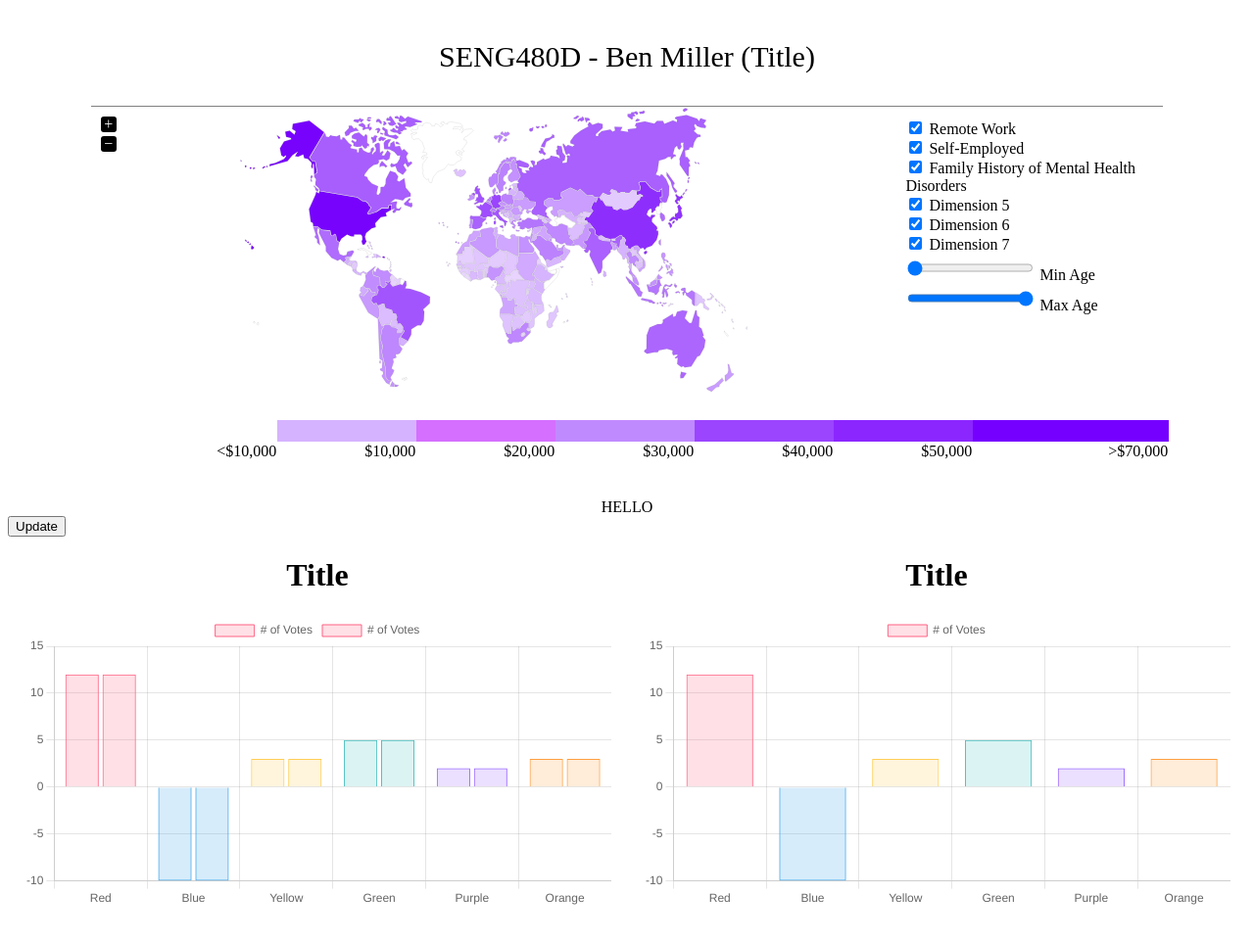
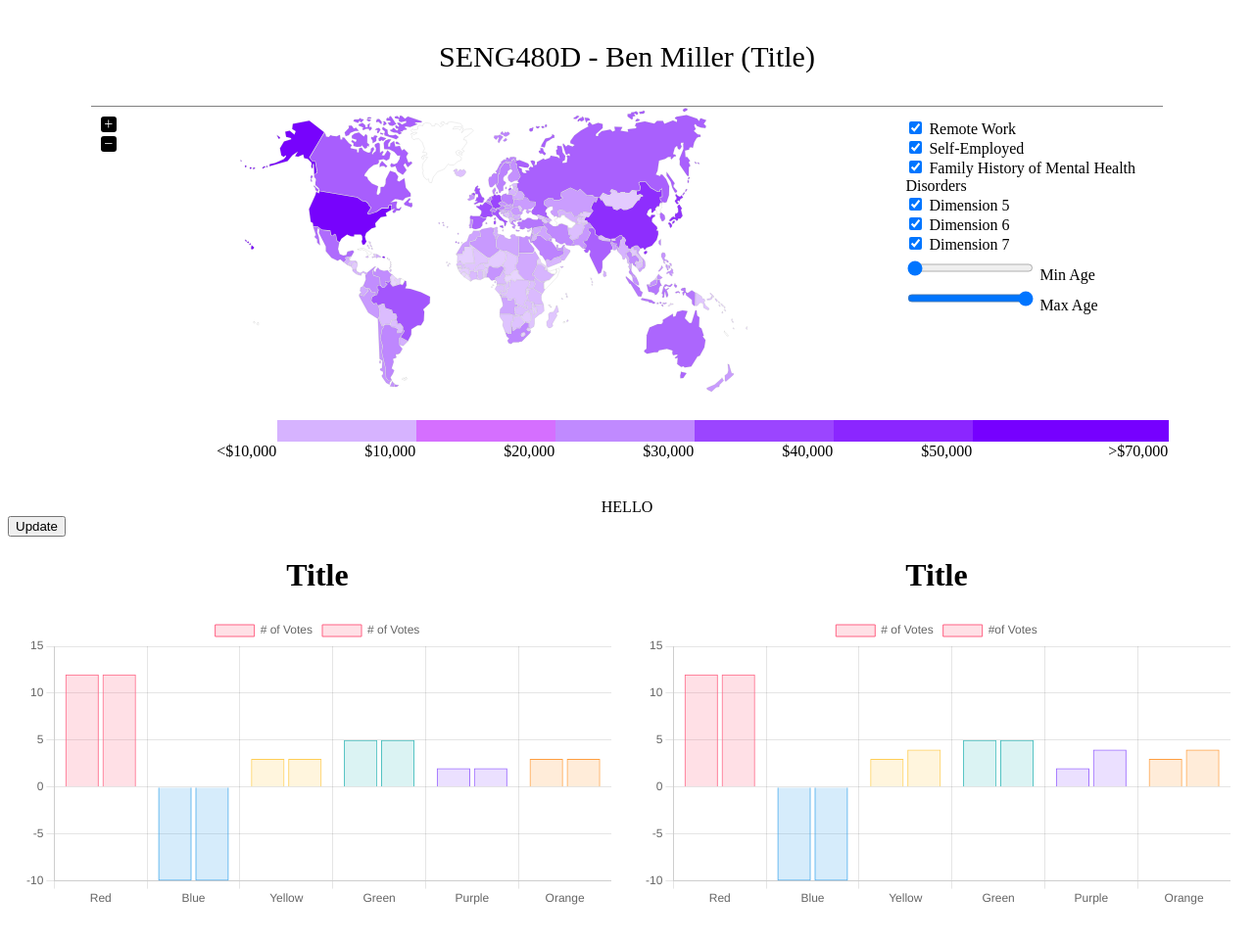
Before and after one commit to benamiller/workplace_visualized, a website: page world.html in a window 1280 px wide. Shown: the top 962 px of the page at 98% size. Drawn offline with nearby package versions, Linux system fonts and the light colour scheme; no server answers.

Commit message:
Added filtering options

```diff
--- a/world.html
+++ b/world.html
@@ -34,11 +34,9 @@
                 let sumAges = 0;
                 let newData = data.filter(item => item.Gender == "Male");
                 for (let i = 0; i < newData.length; i++) {
-                            console.log(newData[i].Age);
                     sumAges += parseInt(newData[i].Age);
                 }
                 console.log(sumAges);
-                console.log(sumAges/newData.length);
         }
 
 
@@ -109,12 +107,29 @@
 
 
     <script>
-        let data = [12, -10, 3, 5, 2, 4];
+        function getData() {
+          const remote = document.getElementById('remote').checked;
+          console.log(remote);
+          const selfEmployed = document.getElementById('self_employed').checked;
+          console.log(selfEmployed);
+          const familyHistory = document.getElementById('family_history').checked;
+          console.log(familyHistory);
+        }
+
+        let data = [12, 10, 3, 5, 2, 4];
+        let data2 = [-5, -4, -5, -8, -2, -1, -4];
         function update() {
-            data = [5, 4, 5, 8, 2, -1, 4];
+            data = [5, 4, 5, 8, 2, 1, 4];
+
             myChart.data.datasets[0].data = data;
+            myChart.data.datasets[1].data = data2;
             myChart.update();
             console.log(data);
+
+            myChart2.data.datasets[0].data = data;
+            myChart2.data.datasets[1].data = data2;
+            myChart2.update();
+            getData();
         }
 
       const ctx = document.getElementById('myChart').getContext('2d');
@@ -207,7 +222,29 @@
                       'rgba(255, 159, 64, 1)'
                   ],
                   borderWidth: 1
-              }]
+              },
+              {
+                label: '#of Votes',
+                data: [12, -10, 4, 5, 4, 4],
+                backgroundColor: [
+                      'rgba(255, 99, 132, 0.2)',
+                      'rgba(54, 162, 235, 0.2)',
+                      'rgba(255, 206, 86, 0.2)',
+                      'rgba(75, 192, 192, 0.2)',
+                      'rgba(153, 102, 255, 0.2)',
+                      'rgba(255, 159, 64, 0.2)',
+                ],
+                borderColor: [
+                  'rgba(255, 99, 132, 1)',
+                  'rgba(54, 162, 235, 1)',
+                  'rgba(255, 206, 86, 1)',
+                  'rgba(75, 192, 192, 1)',
+                  'rgba(153, 102, 255, 1)',
+                  'rgba(255, 159, 64, 1)'
+                ],
+                borderWidth: 1
+              },
+            ]
           },
           options: {
               responsive: true,
```
Also changed, not shown: 1 other file.
